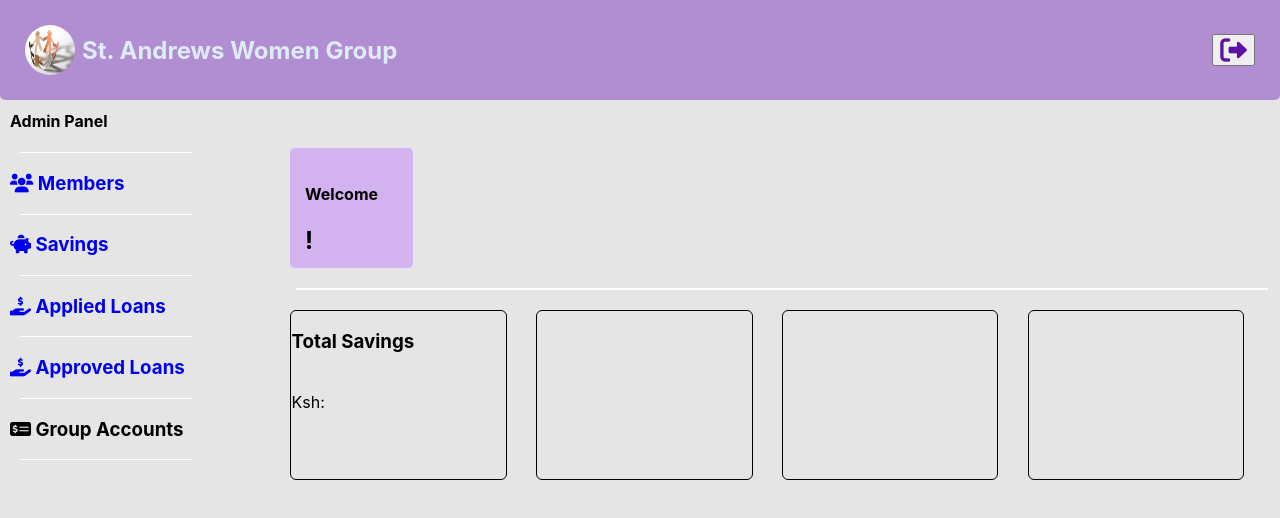
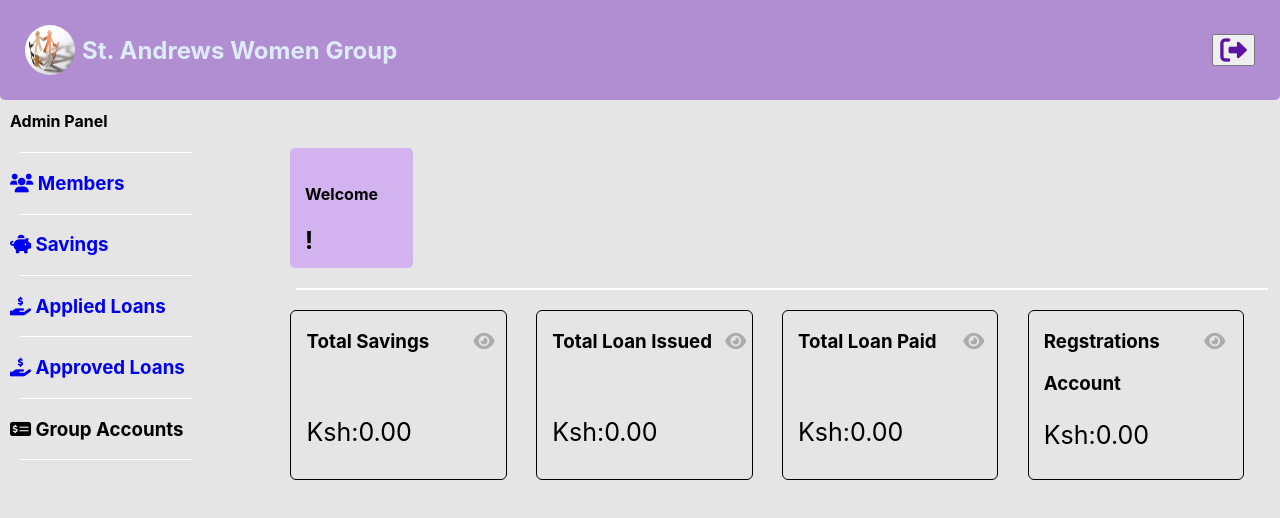
Before and after one commit to kori-njoroge/Frontend, a React (Create React App) app in the folder client/: page /admin/groupaccounts in a window 1280 px wide. Shown: the top 518 px of the page. Built offline with nearby package versions, Linux system fonts and the light colour scheme; no server answers.

Commit message:
Group account

```diff
--- a/client/src/pages/Admin/Admincomponents/groupaccounts.js
+++ b/client/src/pages/Admin/Admincomponents/groupaccounts.js
@@ -7,29 +7,92 @@ export default function GroupAccounts(){
     const[regAccount, setRegAccount] = useState("");
     const[totalSavings, setTotalSavings] = useState("");
     const[totalLoanIssued, setLoanIssued] = useState("");
+    const[totalLoanPaid, setLoanPaid] = useState("");
+    const[showBalance1,setShowBalance1] = useState(true);
+    const[showBalance2,setShowBalance2] = useState(true);
+    const[showBalance3,setShowBalance3] = useState(true);
+    const[showBalance4,setShowBalance4] = useState(true);
 
 useEffect(() =>{
     Axios.post(`${ApiLink}/admin/groupaccounts`, ).then( response =>{
-        console.log(response.data[0].total)
-        setTotalSavings(response.data[0].total)
+        console.log(response.data)
+        // console.log(response.data[0].TotalSavings[0].total)
+        setTotalSavings(response.data[0].TotalSavings[0].total)
+        setLoanIssued(response.data[1].loanIssued[0].total)
+        setLoanPaid(response.data[2].LoanPaid[0].total)
     })
 
 },[])
 
 
 
+
     return(
         <div className="group--account">
         <div className="admin--cards">
-            <h3>Total Savings</h3>
+            <h3>Total Savings&nbsp;&nbsp;&nbsp;&nbsp;&nbsp;&nbsp;&nbsp;&nbsp;&nbsp;&nbsp;<i
+            id={showBalance1? "eye--accounts" : ""}
+            onClick={() =>{
+                setShowBalance1(prevState => !prevState)
+            }}
+            className="fas fa-eye"></i></h3>
             <br/>
-            Ksh:{totalSavings}
+
+            <p
+            id={showBalance1? "": "total--value"}
+            className="total--balance"
+            >
+            Ksh:{totalSavings ? totalSavings : 0}.00</p>
         </div>
         <div className="admin--cards">
+            <h3>Total Loan Issued&nbsp;&nbsp;&nbsp;<i
+            id={showBalance2? "eye--accounts" : ""}
+            onClick={() =>{
+                setShowBalance2(prevState => !prevState)
+            }}
+            className="fas fa-eye"></i></h3>
+            <br/>
+
+            <p
+            id={showBalance2? "": "total--value"}
+            className="total--balance"
+            >
+            Ksh:{totalLoanIssued ? totalLoanIssued : 0}.00</p>
         </div>
         <div className="admin--cards">
+            <h3>Total Loan Paid&nbsp;&nbsp;&nbsp;&nbsp;&nbsp;&nbsp;
+                <i
+                id={showBalance3? "eye--accounts" : ""}
+                onClick={() =>{
+                    setShowBalance3(prevState => !prevState)
+                }}
+                className="fas fa-eye"></i></h3>
+                <br />
+
+            <p
+            id={showBalance3? "": "total--value"}
+            className="total--balance"
+            >
+            Ksh:{totalLoanPaid ? totalLoanPaid : 0}.00</p>
         </div>
         <div className="admin--cards">
+            <h3>Regstrations&nbsp;&nbsp;&nbsp;&nbsp;&nbsp;&nbsp;&nbsp;&nbsp;&nbsp;&nbsp;
+                <i
+                id={showBalance4? "eye--accounts" : ""}
+                onClick={() =>{
+                    setShowBalance4(prevState => !prevState)
+                }}
+                className="fas fa-eye"></i>
+                <p></p>
+                Account
+                </h3>
+
+                {/* <br /> */}
+            <p
+            id={showBalance4? "": "total--value"}
+            className="total--balance"
+            >
+            Ksh:{totalSavings ? totalLoanIssued : 0}.00</p>
         </div>
         </div>
     )
--- a/client/src/pages/Admin/admin.css
+++ b/client/src/pages/Admin/admin.css
@@ -212,4 +212,18 @@
     height: 170px;
     width: 270px;
     margin-right: 3%;
+    padding-left: 15px;
 }
+
+#eye--accounts{
+    color: rgb(173, 172, 172);
+    /* text-decoration: line-through; */
+}
+
+.total--balance{
+    font-size: 25px;
+}
+
+#total--value{
+filter: blur(6px);
+}
```
